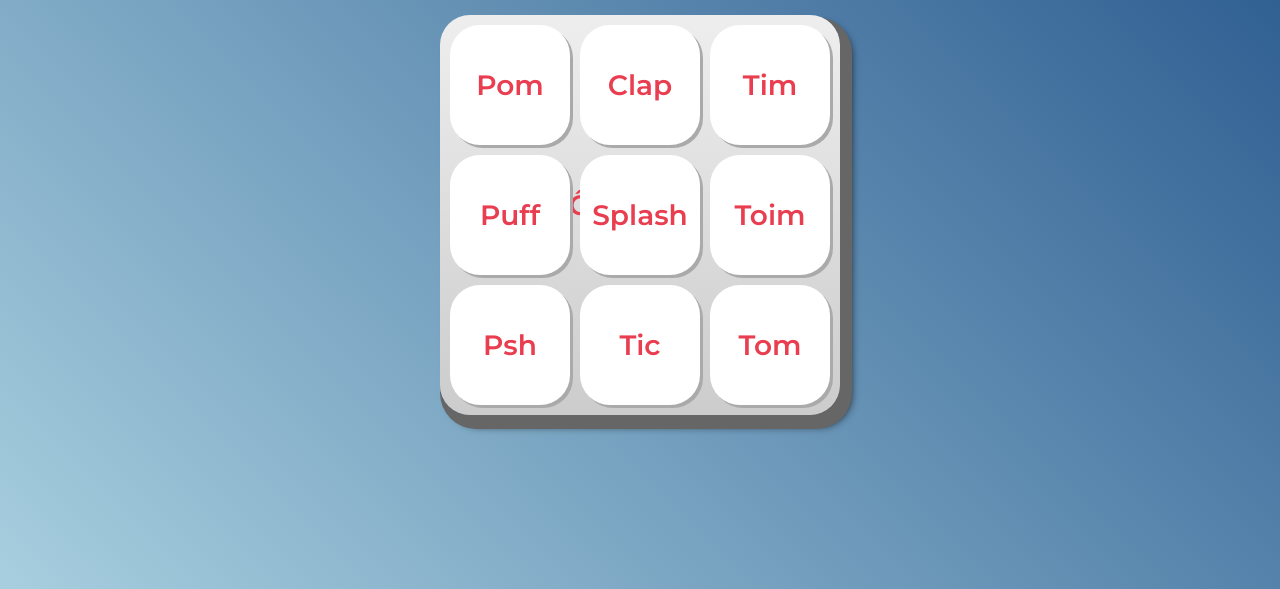
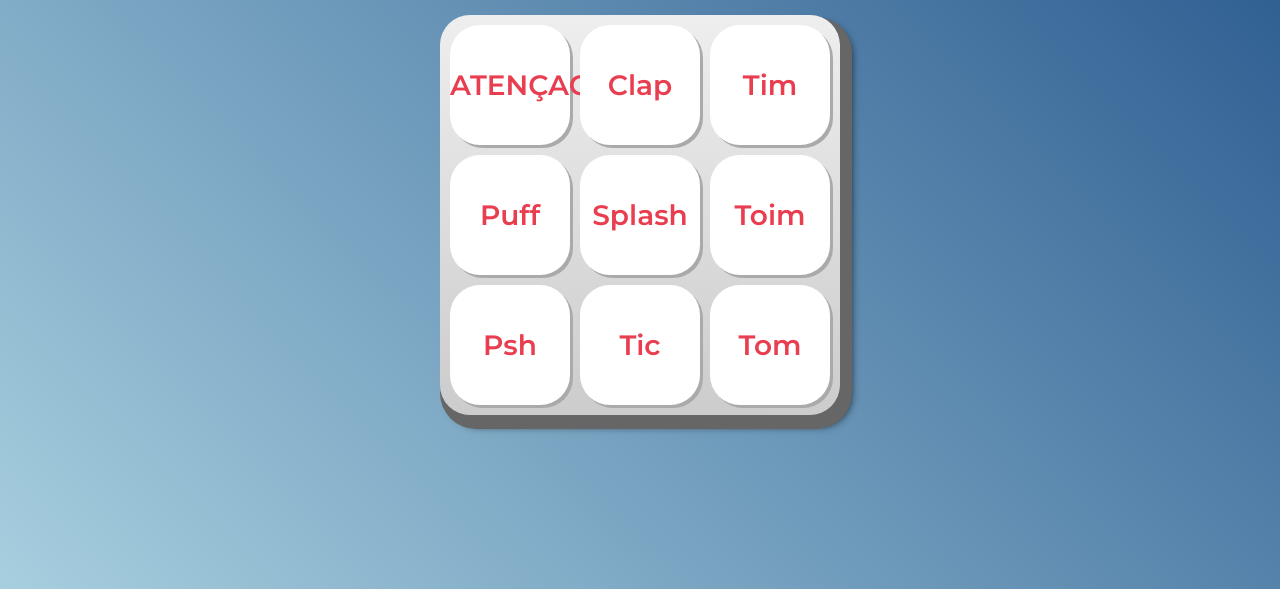
Before and after one commit to jo08082005/Danone-3trimestre, a plain HTML site: page index.html in a window 1280 px wide. Shown: the part 211-800 px from the top of the page. Drawn offline with Linux system fonts and the light colour scheme.

Commit message:
Update index.html

```diff
--- a/index.html
+++ b/index.html
@@ -21,7 +21,7 @@
     <h1>Alura Midi</h1>
 
     <section class="teclado">
-        <button class="tecla tecla_pom">Pom ATENÇAÔ</button>
+        <button class="tecla tecla_pom">ATENÇAO</button>
         <button class="tecla tecla_clap">Clap</button>
         <button class="tecla tecla_tim">Tim</button>
 
```
